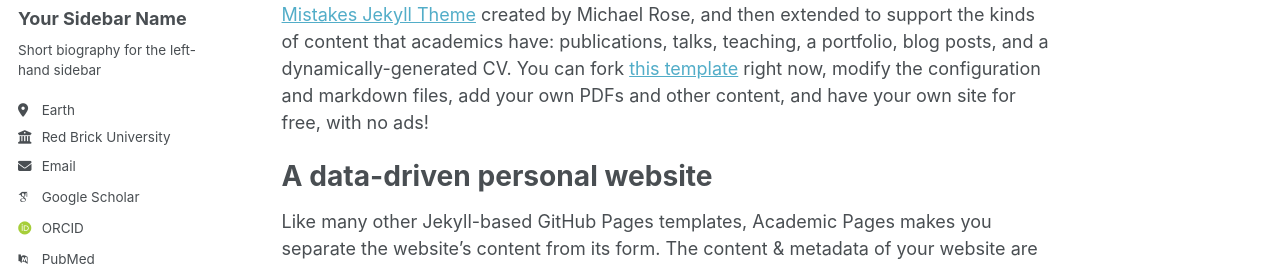
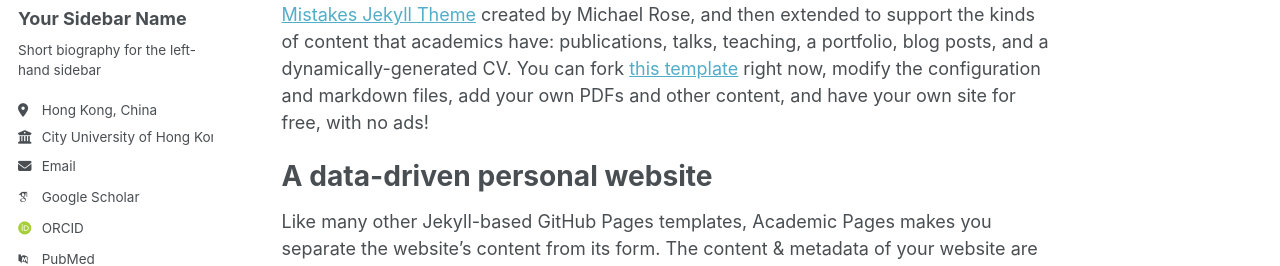
Before and after one commit to Zhangyppy/Zhang-Youpeng, a Jekyll site: the page built from _pages/about.md, in a window 1280 px wide. Shown: the part 276-542 px from the top of the page. Built offline with Jekyll 4.4.1, drawn with Linux system fonts in a browser that asks for light colours; some web fonts are replaced.

Commit message:
Update _config.yml

```diff
--- a/_config.yml
+++ b/_config.yml
@@ -26,10 +26,10 @@ author:
   name             : "Your Sidebar Name"
   pronouns         : # example: "she/her"
   bio              : "Short biography for the left-hand sidebar"
-  location         : "Earth"
-  employer         : "Red Brick University"
+  location         : "Hong Kong, China"
+  employer         : "City University of Hong Kong"
   uri              : # URL
-  email            : "none@example.org"
+  email            : "zhangyppy@gmail.com"
 
   # Academic websites
   arxiv            : # URL - Update with the correct link to your profile
```
